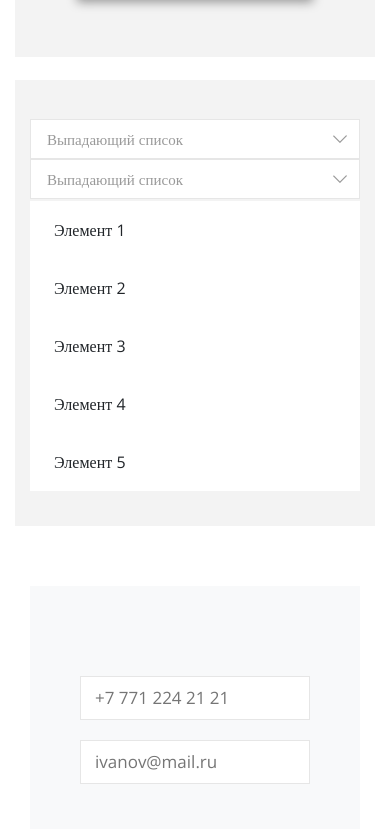
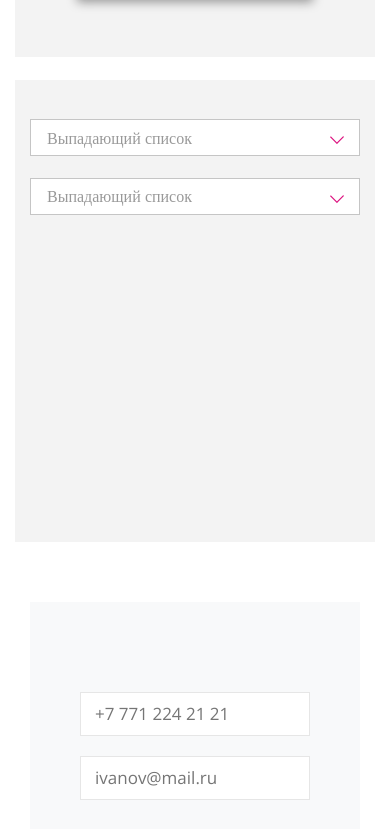
Before and after one commit to bydex/bydex.github.io, a plain HTML site: page SiterLP/index.html in a window 390 px wide. Shown: the part 7375-8204 px from the top of the page. Drawn offline with nearby package versions, Linux system fonts and the light colour scheme; files whose address does not match are found by name.

Commit message:
select block

```diff
--- a/SiterLP/index.html
+++ b/SiterLP/index.html
@@ -13,6 +13,7 @@
     <link rel="stylesheet" href="./styles/main.css">
     <link rel="stylesheet" type="text/css" href="https://cdnjs.cloudflare.com/ajax/libs/slick-carousel/1.9.0/slick.css"/>
     <link rel="stylesheet" type="text/css" href="https://cdnjs.cloudflare.com/ajax/libs/slick-carousel/1.9.0/slick-theme.css"/>
+    <link rel="stylesheet" href="https://cdnjs.cloudflare.com/ajax/libs/jqueryui/1.12.1/jquery-ui.css">
 </head>
 <body>
 
@@ -80,7 +81,7 @@
                     <img src="./img/svg/hamburger.svg" alt="" class="hamburger__img">
                 </div>
 
-                <div class="select select_standard text_color_white d-flex align-items-center">
+                <div class="select_standard text_color_white d-flex align-items-center">
                     <img src="./img/svg/select__icon.svg" alt="" class="select__icon">
                     <i class="select__text text">
                         Астана <i class="text_weight_700">696-226</i>
@@ -541,29 +542,25 @@
 
         <div class="dropdown-lists">
             <div class="col-xl-8 bg_light bg_light-wrapper bg_light-wrapper bg-light_lists m-auto d-flex justify-content-between flex-xl-row flex-lg-row flex-md-row flex-column">
-                <div class="dropdown d-inline-block">
-                    <button type="button" class="dropdown__button dropdown__button_standard input_border text dropdown-toggle text-left" data-toggle="dropdown">
-                        Выпадающий список
-                    </but>
-                    <div class="dropdown__menu dropdown__menu_standard dropdown-menu">
-                        <a href="#" class="dropdown-item">Элемент 1</a>
-                        <a href="#" class="dropdown-item">Элемент 2</a>
-                        <a href="#" class="dropdown-item">Элемент 3</a>
-                        <a href="#" class="dropdown-item">Элемент 4</a>
-                        <a href="#" class="dropdown-item">Элемент 5</a>
-                    </div>
+                <div class="d-inline-block dropdown">
+                    <select name="speed" class="select">
+                        <option disabled selected>Выпадающий список</option>
+                        <option>Элемент 1</option>
+                        <option>Элемент 2</option>
+                        <option>Элемент 3</option>
+                        <option>Элемент 4</option>
+                        <option>Элемент 5</option>
+                    </select>
                 </div>
-                <div class="dropdown d-inline-block show">
-                    <button type="button" class="dropdown__button dropdown__button_standard input_border text dropdown-toggle text-left" data-toggle="dropdown">
-                        Выпадающий список
-                    </but>
-                    <div class="dropdown__menu dropdown__menu_standard dropdown-menu show">
-                        <a href="#" class="dropdown-item">Элемент 1</a>
-                        <a href="#" class="dropdown-item">Элемент 2</a>
-                        <a href="#" class="dropdown-item">Элемент 3</a>
-                        <a href="#" class="dropdown-item">Элемент 4</a>
-                        <a href="#" class="dropdown-item">Элемент 5</a>
-                    </div>
+                <div class="d-inline-block dropdown" id="dropdown">
+                    <select name="speed" class="select">
+                        <option disabled selected>Выпадающий список</option>
+                        <option>Элемент 1</option>
+                        <option>Элемент 2</option>
+                        <option>Элемент 3</option>
+                        <option>Элемент 4</option>
+                        <option>Элемент 5</option>
+                    </select>
                 </div>
             </div>
         </div>
@@ -604,9 +601,14 @@
 
 <div class="container">
     <div class="row">
-            <select id="select" class="select">
-                <option>Small select</option>
-            </select>
+        <select name="speed" class="select">
+            <option disabled selected>Выпадающий список</option>
+            <option>Элемент 1</option>
+            <option>Элемент 2</option>
+            <option>Элемент 3</option>
+            <option>Элемент 4</option>
+            <option>Элемент 5</option>
+        </select>
     </div>
 </div>
 <div class="container plans">
@@ -808,6 +810,7 @@
 </footer>
 
 <script src="https://code.jquery.com/jquery-3.4.1.js" integrity="sha256-WpOohJOqMqqyKL9FccASB9O0KwACQJpFTUBLTYOVvVU=" crossorigin="anonymous"></script>
+<script src="https://code.jquery.com/ui/1.12.1/jquery-ui.js"></script>
 <script src="https://cdnjs.cloudflare.com/ajax/libs/popper.js/1.14.7/umd/popper.min.js" integrity="sha384-UO2eT0CpHqdSJQ6hJty5KVphtPhzWj9WO1clHTMGa3JDZwrnQq4sF86dIHNDz0W1" crossorigin="anonymous"></script>
 <script src="https://stackpath.bootstrapcdn.com/bootstrap/4.3.1/js/bootstrap.min.js" integrity="sha384-JjSmVgyd0p3pXB1rRibZUAYoIIy6OrQ6VrjIEaFf/nJGzIxFDsf4x0xIM+B07jRM" crossorigin="anonymous"></script>
 <script type="text/javascript" src="https://cdnjs.cloudflare.com/ajax/libs/slick-carousel/1.9.0/slick.min.js"></script>
@@ -855,6 +858,11 @@
             $element.find(".plan__hamburger").toggleClass("fa-times");
         });
     });
+
+
+    $( function() {
+        $( ".select" ).selectmenu();
+    } );
 </script>
 </body>
 </html>
--- a/SiterLP/styles/main.css
+++ b/SiterLP/styles/main.css
@@ -1117,57 +1117,60 @@ h5 {
   padding: 90px 50px;
 }
 
+
+/*selects*/
+.dropdown span {
+  font-family: 'Open Sans' !important;
+}
+.ui-state-disabled.ui-menu-item {
+  display: none !important;
+}
+.dropdown .ui-button .ui-icon {
+  background-position: 25px;
+}
+.dropdown .ui-button .ui-icon {
+  height: 20px;
+}
+#ui-id-2-button, #ui-id-1-button {
+  border-radius: 0;
+  background-color: #fff;
+  width: 100%;
+}
 .dropdown {
   width: 45%;
 }
-
-.dropdown__button_standard {
-  height: 40px;
-  padding-left: 16px;
-}
-
-.dropdown__button_standard::after {
-  display: none;
-}
-
-.dropdown__button_standard::before {
+#ui-id-1-button, #ui-id-2-button {
+  color: #999999;
+}
+#ui-id-1-button:focus, #ui-id-2-button:focus {
+  outline-color: #343037;
+  color: #343037;
+}
+#ui-id-1-menu .ui-menu-item .ui-menu-item-wrapper:hover,
+#ui-id-2-menu .ui-menu-item .ui-menu-item-wrapper:hover {
+  background-color: #f0f0f0;
+  border-width: 0;
+}
+#ui-id-1-menu .ui-menu-item .ui-menu-item-wrapper,
+#ui-id-2-menu .ui-menu-item .ui-menu-item-wrapper {
+  color: #343037;
+  font-family: "Open Sans";
+  font-size: 17px;
+  font-weight: 400;
+  line-height: 50px !important;
+  padding-left: 15px;
+}
+#ui-id-1-button::before,
+#ui-id-2-button::before {
   position: absolute;
   font-family: "icomoon" !important;
   content: "";
-  right: 13px;
+  font-size: 14px;
+  right: 15px;
+  top:13px;
   -webkit-transform: rotateX(180deg);
      -moz-transform: rotateX(180deg);
           transform: rotateX(180deg);
-  font-size: 14px;
-}
-
-.dropdown__button_standard,
-.dropdown__menu_standard {
-  width: 100%;
-}
-
-.dropdown__button, .dropdown__menu {
-  background: #fff;
-  cursor: pointer;
-  border: none;
-  color: #999999;
-  -webkit-border-radius: 0;
-     -moz-border-radius: 0;
-          border-radius: 0;
-}
-
-.dropdown__menu {
-  padding: 0;
-}
-
-.dropdown__button:focus,
-.dropdown__button:hover {
-  outline: 0;
-  color: #48444b;
-}
-
-.dropdown-item {
-  line-height: 50px;
 }
 
 .alert__block {
@@ -1196,9 +1199,7 @@ h5 {
 
 
 
-#select.select:not(:-internal-list-box) {
-  overflow: hidden !important;
-}
+
 .plan-bg {
   padding: 45px 86px;
   margin: 0 14px;
@@ -1600,6 +1601,20 @@ a.pagination__page:not(:last-child) {
   }
 }
 @media screen and (max-width: 767px) {
+  #ui-id-1-button:focus, #ui-id-2-button:focus {
+    outline-color: #dc107e;
+  }
+  #ui-id-1-button::before,
+  #ui-id-2-button::before {
+    color: #dc107e;
+  }
+  #dropdown {
+    margin-top: 22px;
+  }
+
+
+
+
   .plans {
     display: none;
   }
```
